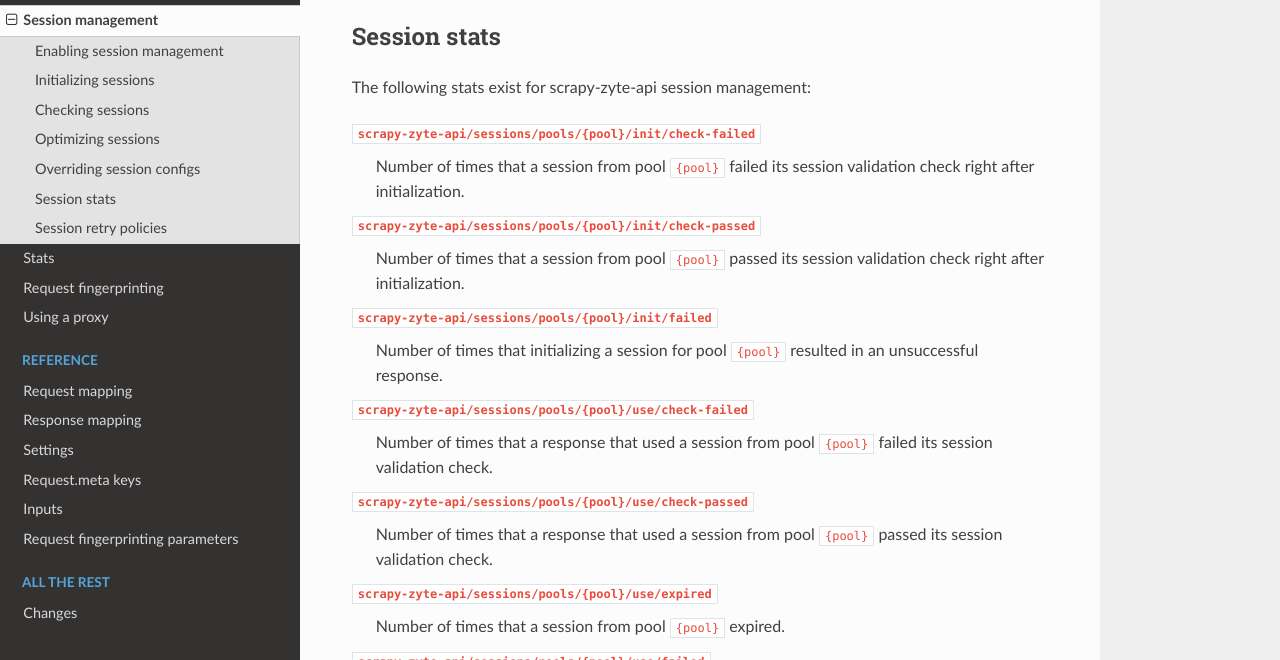
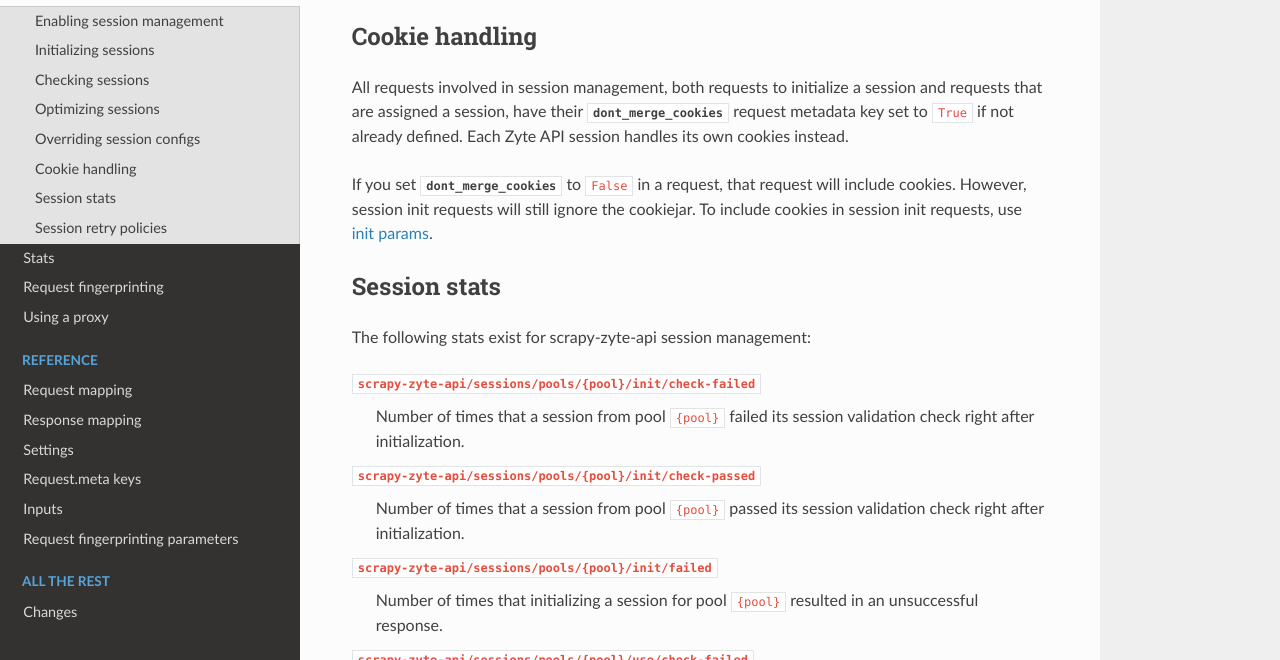
Before and after one commit to scrapy-plugins/scrapy-zyte-api, a Sphinx documentation site: the page built from docs/usage/session.rst, in a window 1280 px wide and 900 px high, scrolled down 3140 px, cut to the strip 240-900 px from the top of the window. Built offline with Sphinx 7.4.7 and the Read the Docs theme 2.0.0, drawn with Linux system fonts in a browser that asks for light colours.

Commit message:
Test cookie handling in session management

```diff
--- a/CHANGES.rst
+++ b/CHANGES.rst
@@ -379,7 +379,7 @@
 .. code-block:: python
 
   DOWNLOADER_MIDDLEWARES = {
-      "scrapy_zyte_api.ScrapyZyteAPIDownloaderMiddleware": 1000,
+      "scrapy_zyte_api.ScrapyZyteAPIDownloaderMiddleware": 633,
   }
   # only applicable for Scrapy 2.7+
   REQUEST_FINGERPRINTER_CLASS = "scrapy_zyte_api.ScrapyZyteAPIRequestFingerprinter"
--- a/docs/reference/request.rst
+++ b/docs/reference/request.rst
@@ -173,7 +173,7 @@
 Headers will also be mapped if set to a non-default value elsewhere, e.g. in a
 custom downloader middleware, as long as it is done before the scrapy-zyte-api
 downloader middleware, which is responsible for the mapping, processes the
-request. Here “before” means a lower value than ``1000`` in the
+request. Here “before” means a lower value than ``633`` in the
 :setting:`DOWNLOADER_MIDDLEWARES <scrapy:DOWNLOADER_MIDDLEWARES>` setting.
 
 Similarly, you can add any of those headers to the
--- a/docs/setup.rst
+++ b/docs/setup.rst
@@ -104,7 +104,7 @@
         "https": "scrapy_zyte_api.ScrapyZyteAPIDownloadHandler",
     }
     DOWNLOADER_MIDDLEWARES = {
-        "scrapy_zyte_api.ScrapyZyteAPIDownloaderMiddleware": 1000,
+        "scrapy_zyte_api.ScrapyZyteAPIDownloaderMiddleware": 633,
     }
     SPIDER_MIDDLEWARES = {
         "scrapy_zyte_api.ScrapyZyteAPISpiderMiddleware": 100,
@@ -147,7 +147,7 @@
     :caption: settings.py
 
     DOWNLOADER_MIDDLEWARES = {
-        "scrapy_zyte_api.ScrapyZyteAPISessionDownloaderMiddleware": 1100,
+        "scrapy_zyte_api.ScrapyZyteAPISessionDownloaderMiddleware": 667,
     }
 
 
--- a/docs/usage/session.rst
+++ b/docs/usage/session.rst
@@ -198,6 +198,23 @@
 
 .. autofunction:: scrapy_zyte_api.session_config
 
+.. _session-cookies:
+
+Cookie handling
+===============
+
+All requests involved in session management, both requests to initialize a
+session and requests that are assigned a session, have their
+:reqmeta:`dont_merge_cookies <scrapy:dont_merge_cookies>` request metadata key
+set to ``True`` if not already defined. Each Zyte API session handles its own
+cookies instead.
+
+If you set :reqmeta:`dont_merge_cookies <scrapy:dont_merge_cookies>` to
+``False`` in a request, that request will include cookies. However, session
+init requests will still ignore the cookiejar. To include cookies in session
+init requests, use :ref:`init params <session-init>`.
+
+
 .. _session-stats:
 
 Session stats
```
Also changed, not shown: 5 other files.
